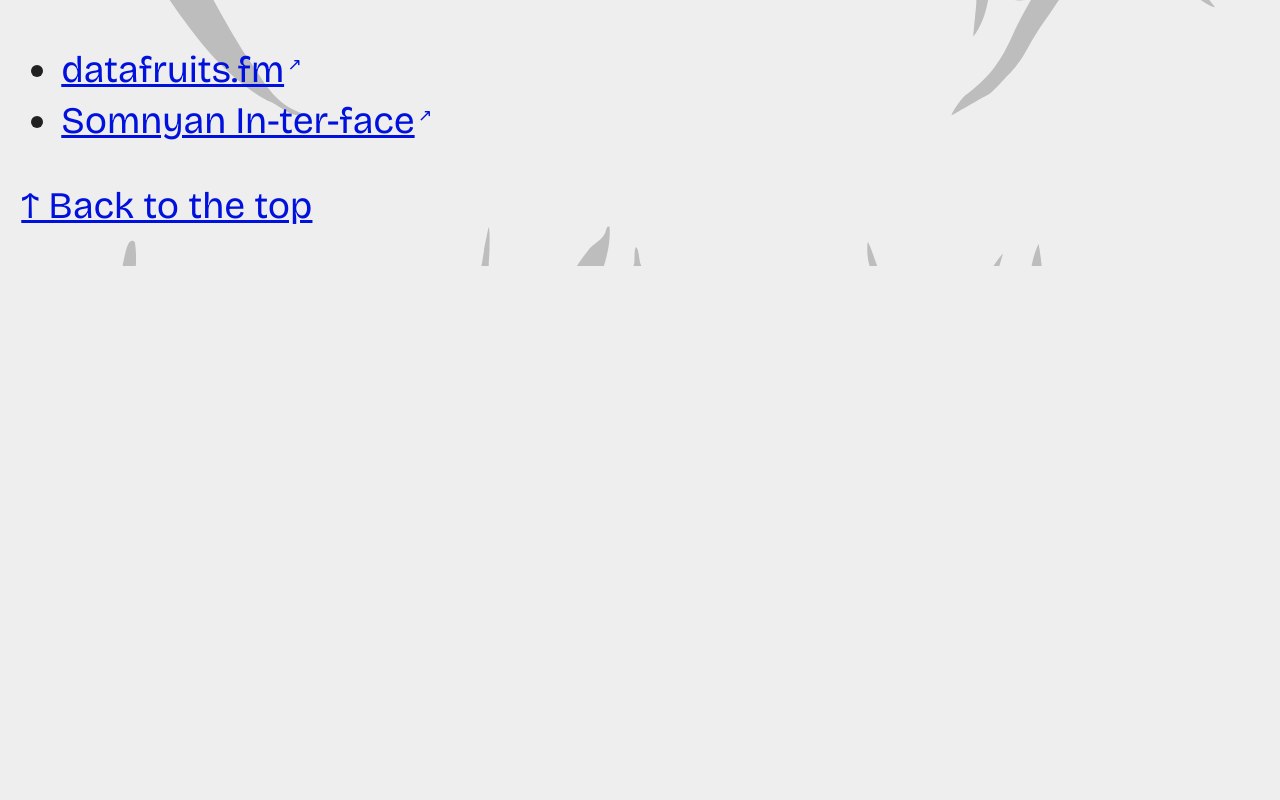
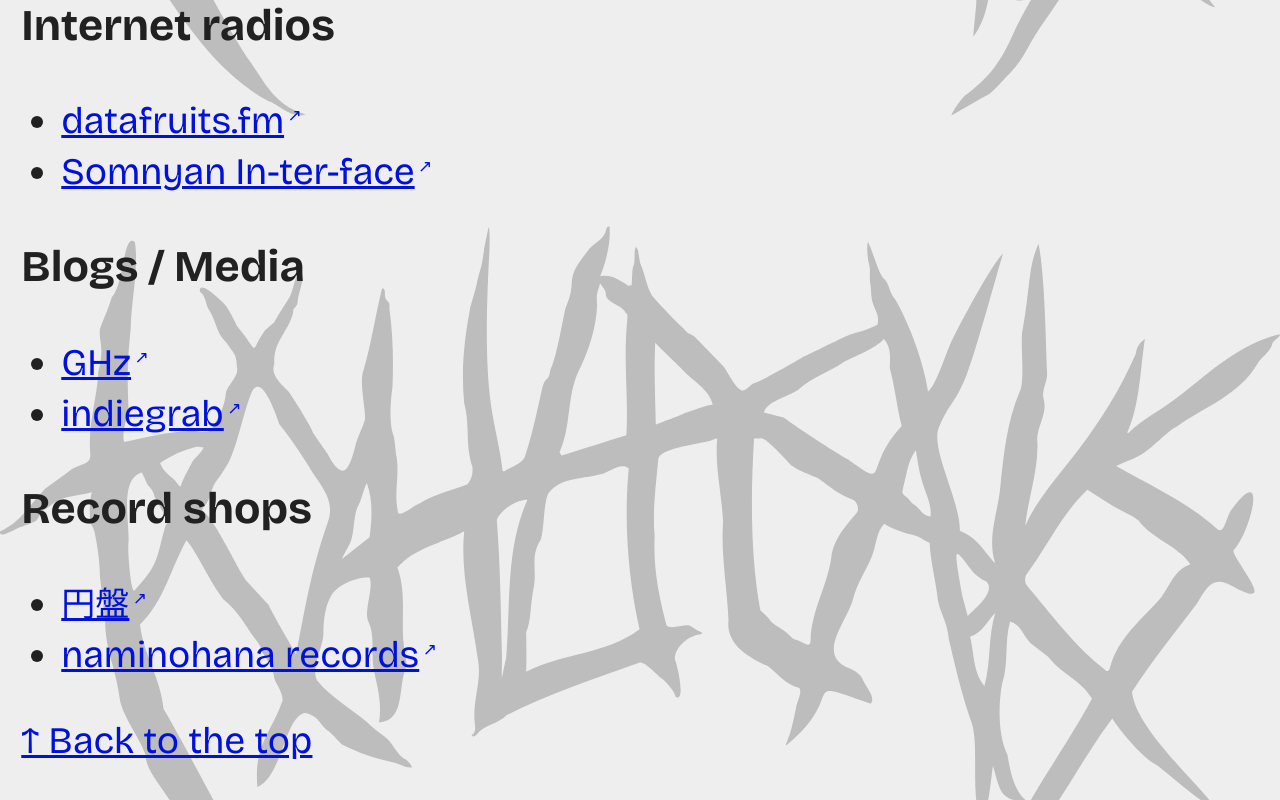
Before and after one commit to peaks-and-valleys/tlp, a SvelteKit app: page /recommendations in a window 1280 px wide. Shown: the part 1429-2229 px from the top of the page. Before the commit the page ends 1695 px from the top, so only its background shows below. Built offline with nearby package versions, Linux system fonts and the light colour scheme.

Commit message:
feat(recommendations): add hreflang attributes to links for better SEO and accessibility feat(recommendations): include additional sections for blogs/media and record shops to enhance content richness

```diff
--- a/src/routes/(articles)/recommendations/+page.svelte
+++ b/src/routes/(articles)/recommendations/+page.svelte
@@ -19,7 +19,10 @@
 		<h2>Individuals</h2>
 		<ul>
 			<li>
-				<a href="https://www.cannorin.net/">cannorin</a>
+				<a href="https://www.cannorin.net/" hreflang="ja">cannorin</a>
+			</li>
+			<li>
+				<a href="https://deathinsurance.online/" hreflang="en-US">death insurance</a>
 			</li>
 			<li>
 				<a href="https://eulalie.fun/">Eulalie</a>
@@ -38,10 +41,10 @@
 		<h3>Venues</h3>
 		<ul>
 			<li>
-				<a href="https://nuthings.wordpress.com/">environment 0g</a>
+				<a href="https://nuthings.wordpress.com/" hreflang="ja">environment 0g</a>
 			</li>
 			<li>
-				<a href="https://namba-bears.main.jp">Namba BEARS</a>
+				<a href="https://namba-bears.main.jp" hreflang="ja">Namba BEARS</a>
 			</li>
 		</ul>
 		<h3>Internet radios</h3>
@@ -53,5 +56,23 @@
 				<a href="https://somnyan.stream/">Somnyan In-ter-face</a>
 			</li>
 		</ul>
+		<h3>Blogs / Media</h3>
+		<ul>
+			<li>
+				<a href="https://ghz.tokyo/" hreflang="ja">GHz</a>
+			</li>
+			<li>
+				<a href="https://indiegrab.jp/" hreflang="ja">indiegrab</a>
+			</li>
+		</ul>
+		<h3>Record shops</h3>
+		<ul>
+			<li>
+				<a href="https://enban.cart.fc2.com/" hreflang="ja">円盤</a>
+			</li>
+			<li>
+				<a href="https://naminohana-records.com/" hreflang="ja">naminohana records</a>
+			</li>
+		</ul>
 	</article>
 </main>
```
